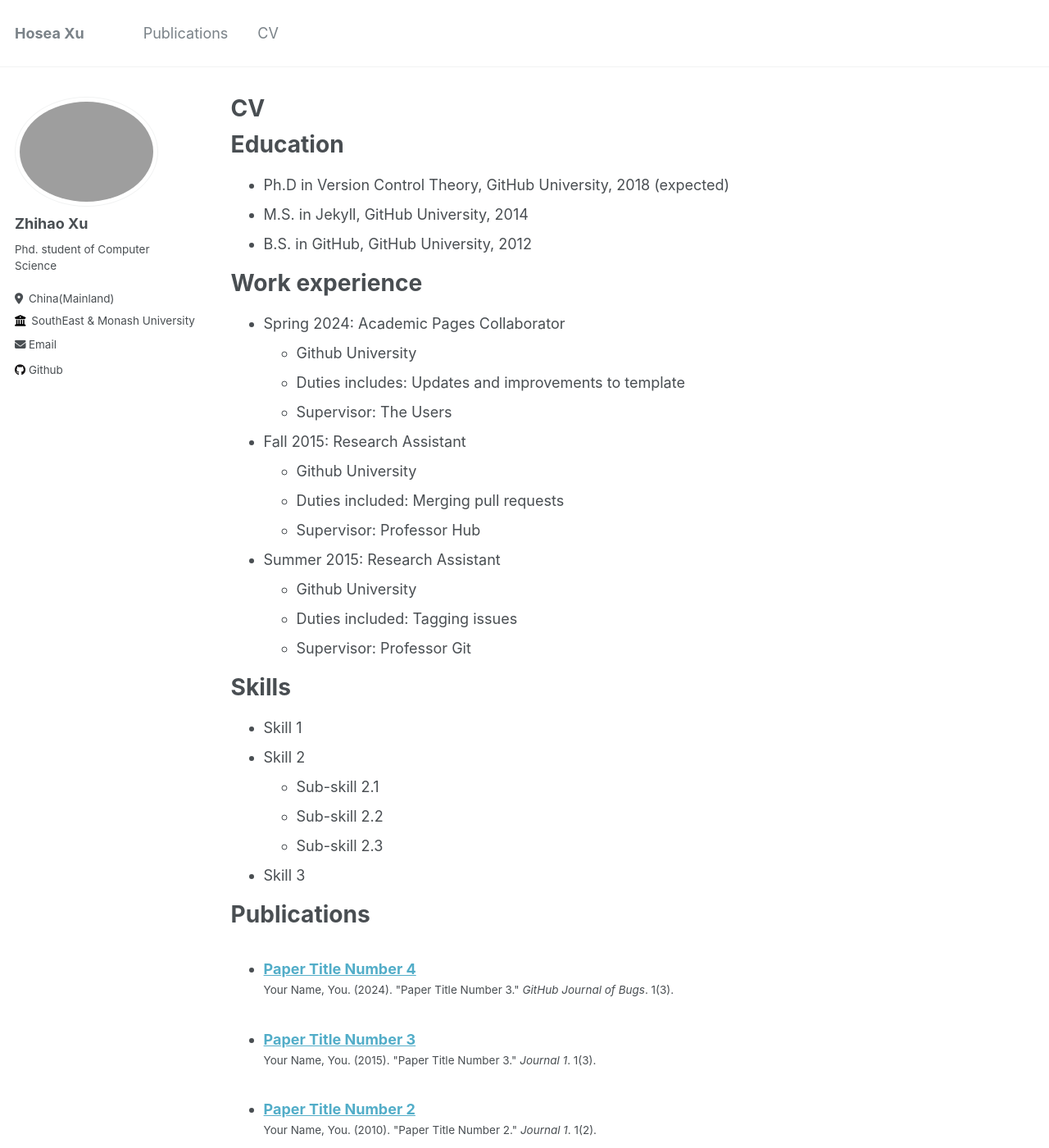
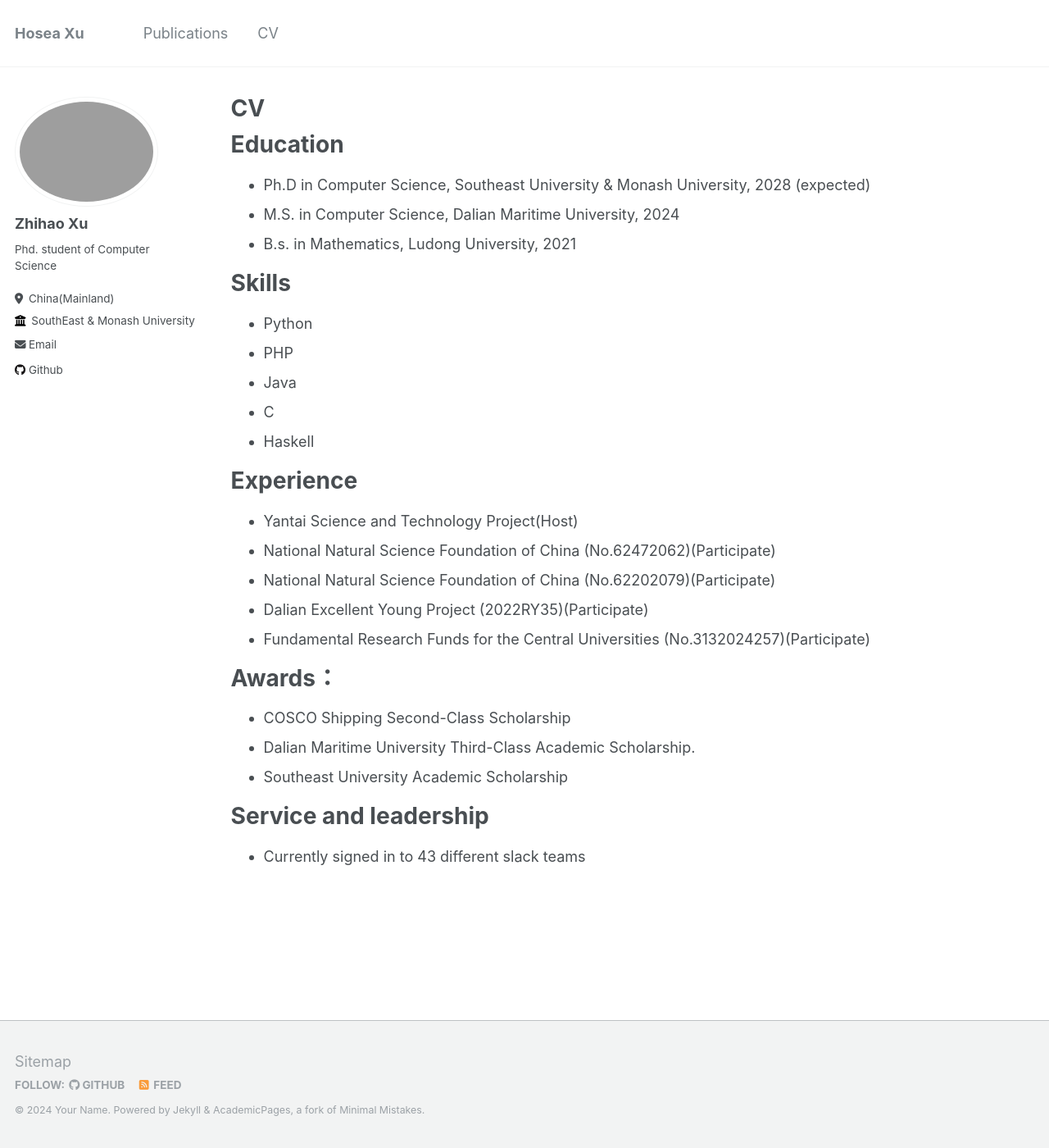
Before and after one commit to cemery123/cemery123.github.io, a Jekyll site: the page built from _pages/cv.md, in a window 1280 px wide and 1400 px high. Shown: the whole window at 82% size. Built offline with Jekyll 4.4.1, drawn with Linux system fonts in a browser that asks for light colours; some of the changed text lies outside the part shown.

Commit message:
Update cv.md

```diff
--- a/_pages/cv.md
+++ b/_pages/cv.md
@@ -11,53 +11,33 @@ redirect_from:
 
 Education
 ======
-* Ph.D in Version Control Theory, GitHub University, 2018 (expected)
-* M.S. in Jekyll, GitHub University, 2014
-* B.S. in GitHub, GitHub University, 2012
+* Ph.D in Computer Science, Southeast University & Monash University, 2028 (expected)
+* M.S. in Computer Science, Dalian Maritime University, 2024
+* B.s. in Mathematics, Ludong University, 2021
 
-Work experience
-======
-* Spring 2024: Academic Pages Collaborator
-  * Github University
-  * Duties includes: Updates and improvements to template
-  * Supervisor: The Users
-
-* Fall 2015: Research Assistant
-  * Github University
-  * Duties included: Merging pull requests
-  * Supervisor: Professor Hub
-
-* Summer 2015: Research Assistant
-  * Github University
-  * Duties included: Tagging issues
-  * Supervisor: Professor Git
 
 Skills
 ======
-* Skill 1
-* Skill 2
-  * Sub-skill 2.1
-  * Sub-skill 2.2
-  * Sub-skill 2.3
-* Skill 3
+* Python
+* PHP
+* Java
+* C
+* Haskell
 
-Publications
+Experience
 ======
-  <ul>{% for post in site.publications reversed %}
-    {% include archive-single-cv.html %}
-  {% endfor %}</ul>
+* Yantai Science and Technology Project(Host)
+* National Natural Science Foundation of China (No.62472062)(Participate)
+* National Natural Science Foundation of China (No.62202079)(Participate)
+* Dalian Excellent Young Project (2022RY35)(Participate)
+* Fundamental Research Funds for the Central Universities (No.3132024257)(Participate)
 
-Talks
+
+Awards：
 ======
-  <ul>{% for post in site.talks reversed %}
-    {% include archive-single-talk-cv.html  %}
-  {% endfor %}</ul>
-
-Teaching
-======
-  <ul>{% for post in site.teaching reversed %}
-    {% include archive-single-cv.html %}
-  {% endfor %}</ul>
+* COSCO Shipping Second-Class Scholarship
+* Dalian Maritime University Third-Class Academic Scholarship.
+* Southeast University Academic Scholarship
 
 Service and leadership
 ======
```
